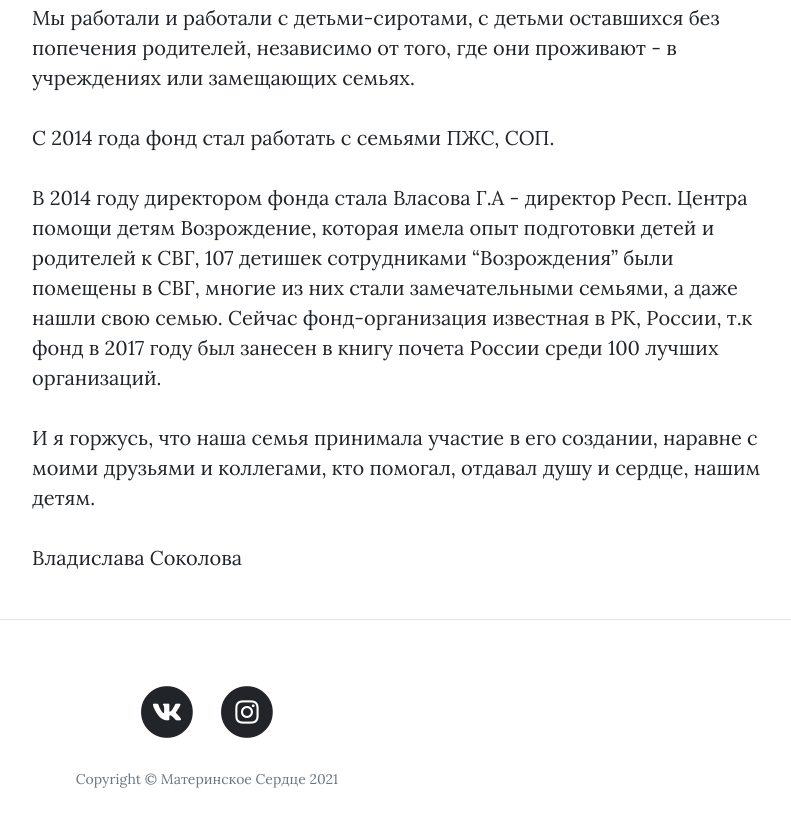
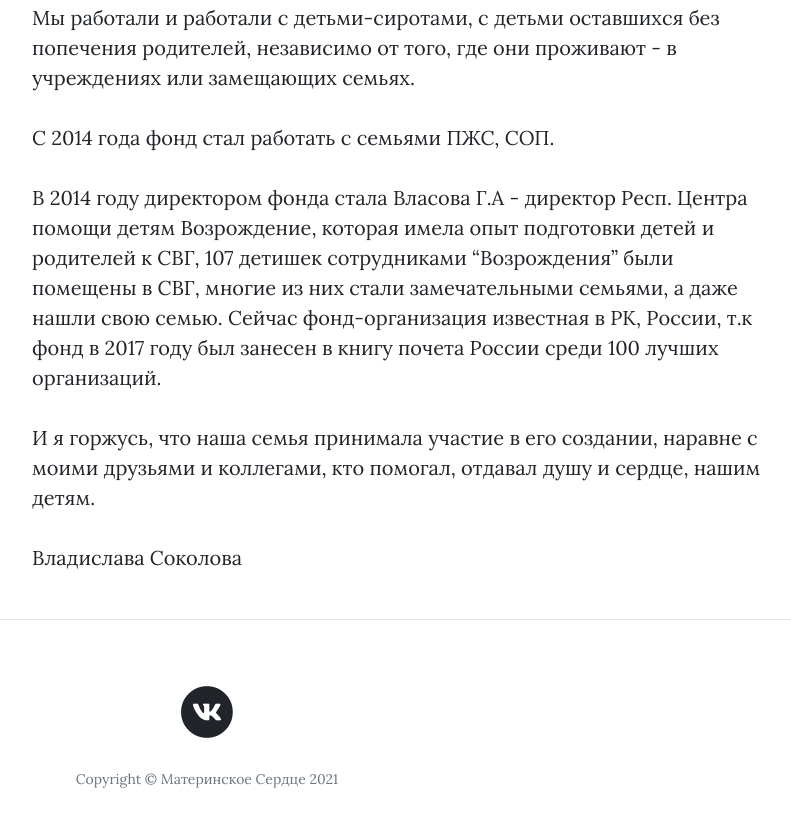
Before and after one commit to mariepaganel/mothers-heart-pages, a plain HTML site: page about.html in a window 1280 px wide. Shown: the part 2376-3203 px from the top of the page, without its empty margins (433-1224 px from the left). Drawn offline with nearby package versions, Linux system fonts and the light colour scheme.

Commit message:
убрать ссылку на инстаграм

```diff
--- a/about.html
+++ b/about.html
@@ -179,15 +179,6 @@
               </a>
             </li>
 
-            <li class="list-inline-item">
-              <a href="https://www.instagram.com/materinskoeserdtse/">
-                <span class="fa-stack fa-lg">
-                  <i class="fas fa-circle fa-stack-2x"></i>
-                  <i class="fab fa-instagram fa-stack-1x fa-inverse"></i>
-                </span>
-              </a>
-            </li>
-
           </ul>
           <p class="copyright text-muted">Copyright &copy; Материнское Сердце 2021</p>
         </div>
```
Also changed, not shown: accounts.html (+0 -9 lines), awards.html (+0 -9 lines), contacts.html (+0 -9 lines), help.html (+0 -9 lines), index.html (+0 -9 lines), media.html (+0 -9 lines), partners.html (+0 -9 lines), services.html (+0 -9 lines).
